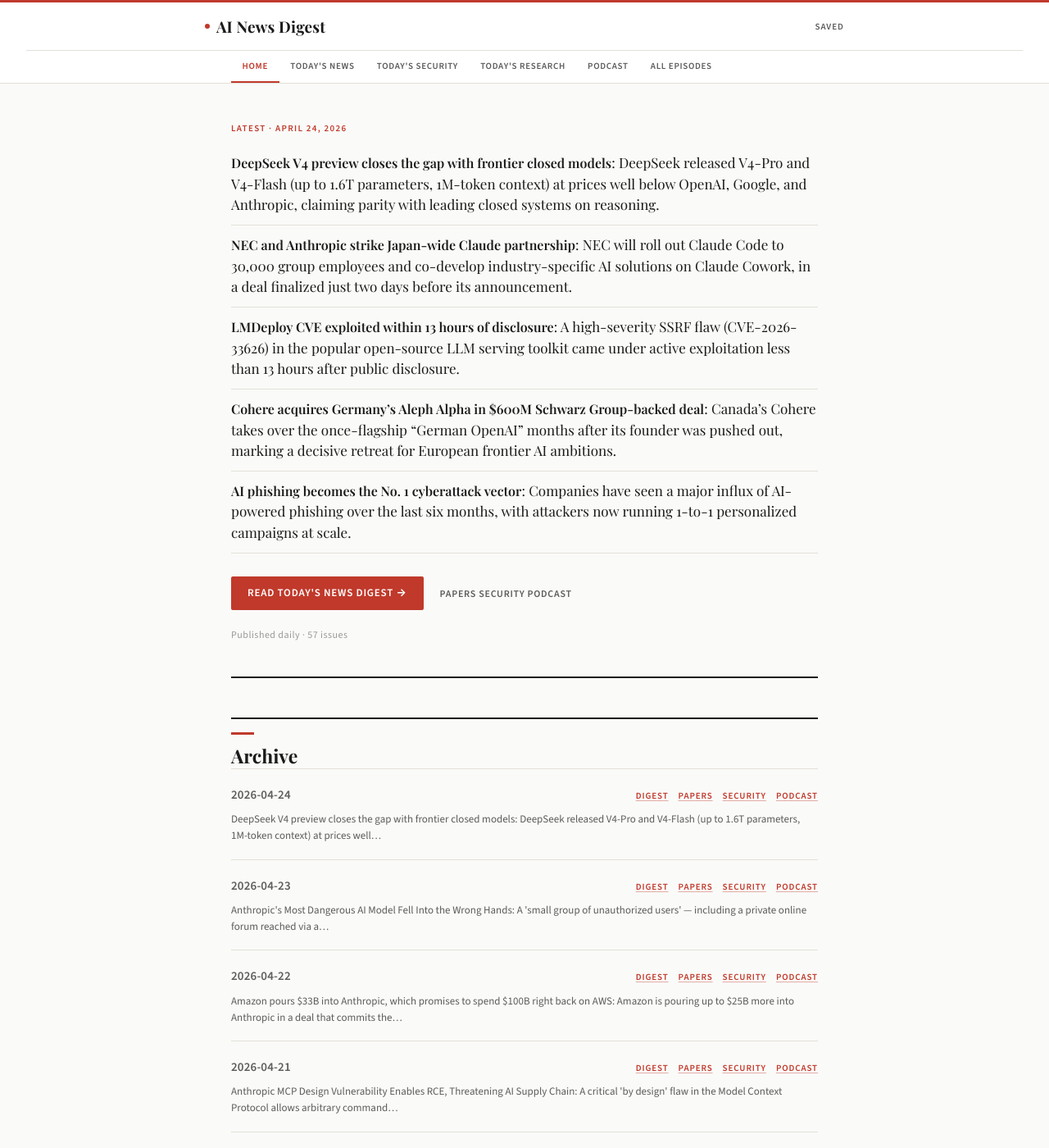
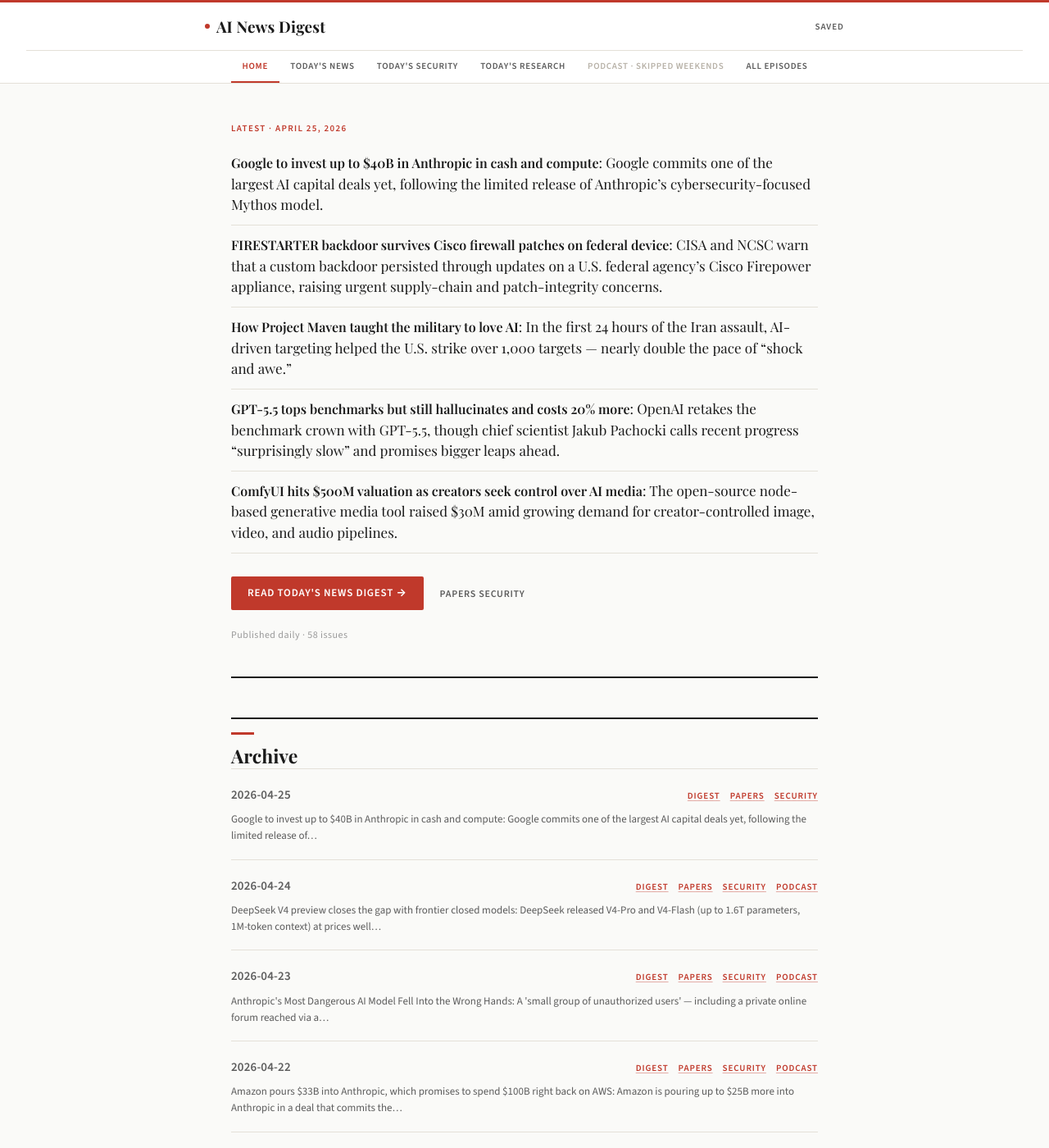
Before and after one commit to eddyariki/news-feed-digest, a Jekyll site: the page built from index.md, in a window 1280 px wide and 1400 px high. Shown: the whole window at 82% size. Built offline with Jekyll 4.4.1, drawn with Linux system fonts in a browser that asks for light colours; some web fonts are replaced.

Commit message:
Add digest for 2026-04-25

```diff
--- a/_data/archive.yml
+++ b/_data/archive.yml
@@ -55,3 +55,4 @@
 - "2026-04-22"
 - "2026-04-23"
 - "2026-04-24"
+- "2026-04-25"
--- a/index.md
+++ b/index.md
@@ -1,18 +1,24 @@
 ---
 title: AI News Digest
 layout: home
-hero_date: "April 24, 2026"
+hero_date: "April 25, 2026"
 hero_primary_label: "Read Today's News Digest"
-hero_primary_link: "2026-04-24/digest"
-hero_secondary: "[Papers](2026-04-24/papers) [Security](2026-04-24/security) [Podcast](2026-04-24/podcast)"
-issue_count: 57
+hero_primary_link: "2026-04-25/digest"
+hero_secondary: "[Papers](2026-04-25/papers) [Security](2026-04-25/security)"
+issue_count: 58
 highlights: |
-  - **[DeepSeek V4 preview closes the gap with frontier closed models](https://techcrunch.com/2026/04/24/deepseek-previews-new-ai-model-that-closes-the-gap-with-frontier-models/)**: DeepSeek released V4-Pro and V4-Flash (up to 1.6T parameters, 1M-token context) at prices well below OpenAI, Google, and Anthropic, claiming parity with leading closed systems on reasoning.
-  - **[NEC and Anthropic strike Japan-wide Claude partnership](https://www.itmedia.co.jp/business/articles/2604/24/news111.html)**: NEC will roll out Claude Code to 30,000 group employees and co-develop industry-specific AI solutions on Claude Cowork, in a deal finalized just two days before its announcement.
-  - **[LMDeploy CVE exploited within 13 hours of disclosure](https://thehackernews.com/2026/04/lmdeploy-cve-2026-33626-flaw-exploited.html)**: A high-severity SSRF flaw (CVE-2026-33626) in the popular open-source LLM serving toolkit came under active exploitation less than 13 hours after public disclosure.
-  - **[Cohere acquires Germany's Aleph Alpha in $600M Schwarz Group-backed deal](https://the-decoder.com/cohere-takes-over-aleph-alpha-shortly-after-the-german-startup-ousted-its-original-founder/)**: Canada's Cohere takes over the once-flagship "German OpenAI" months after its founder was pushed out, marking a decisive retreat for European frontier AI ambitions.
-  - **[AI phishing becomes the No. 1 cyberattack vector](https://www.darkreading.com/cyber-risk/ai-phishing-no-1-cyberattackers)**: Companies have seen a major influx of AI-powered phishing over the last six months, with attackers now running 1-to-1 personalized campaigns at scale.
+  - **[Google to invest up to $40B in Anthropic in cash and compute](https://techcrunch.com/2026/04/24/google-to-invest-up-to-40b-in-anthropic-in-cash-and-compute/)**: Google commits one of the largest AI capital deals yet, following the limited release of Anthropic's cybersecurity-focused Mythos model.
+  - **[FIRESTARTER backdoor survives Cisco firewall patches on federal device](https://thehackernews.com/2026/04/firestarter-backdoor-hit-federal-cisco.html)**: CISA and NCSC warn that a custom backdoor persisted through updates on a U.S. federal agency's Cisco Firepower appliance, raising urgent supply-chain and patch-integrity concerns.
+  - **[How Project Maven taught the military to love AI](https://www.theverge.com/ai-artificial-intelligence/917996/project-maven-military-ai-katrina-manson)**: In the first 24 hours of the Iran assault, AI-driven targeting helped the U.S. strike over 1,000 targets — nearly double the pace of "shock and awe."
+  - **[GPT-5.5 tops benchmarks but still hallucinates and costs 20% more](https://the-decoder.com/gpt-5-5-tops-benchmarks-but-still-hallucinates-frequently-and-costs-20-percent-more-over-the-api/)**: OpenAI retakes the benchmark crown with GPT-5.5, though chief scientist Jakub Pachocki calls recent progress "surprisingly slow" and promises bigger leaps ahead.
+  - **[ComfyUI hits $500M valuation as creators seek control over AI media](https://techcrunch.com/2026/04/24/comfyui-hits-500m-valuation-as-creators-seek-more-control-over-ai-generated-media/)**: The open-source node-based generative media tool raised $30M amid growing demand for creator-controlled image, video, and audio pipelines.
 archive:
+  - date: "2026-04-25"
+    has_papers: true
+    has_security: true
+    has_weekly: false
+    has_podcast: false
+    highlight: "Google to invest up to $40B in Anthropic in cash and compute: Google commits one of the largest AI capital deals yet, following the limited release of…"
   - date: "2026-04-24"
     has_papers: true
     has_security: true
```
Also changed, not shown: 2026-04-25/digest.md (added, +61 -0 lines), 2026-04-25/factcheck.md (added, +22 -0 lines), 2026-04-25/papers.md (added, +7 -0 lines), 2026-04-25/security.md (added, +39 -0 lines).
